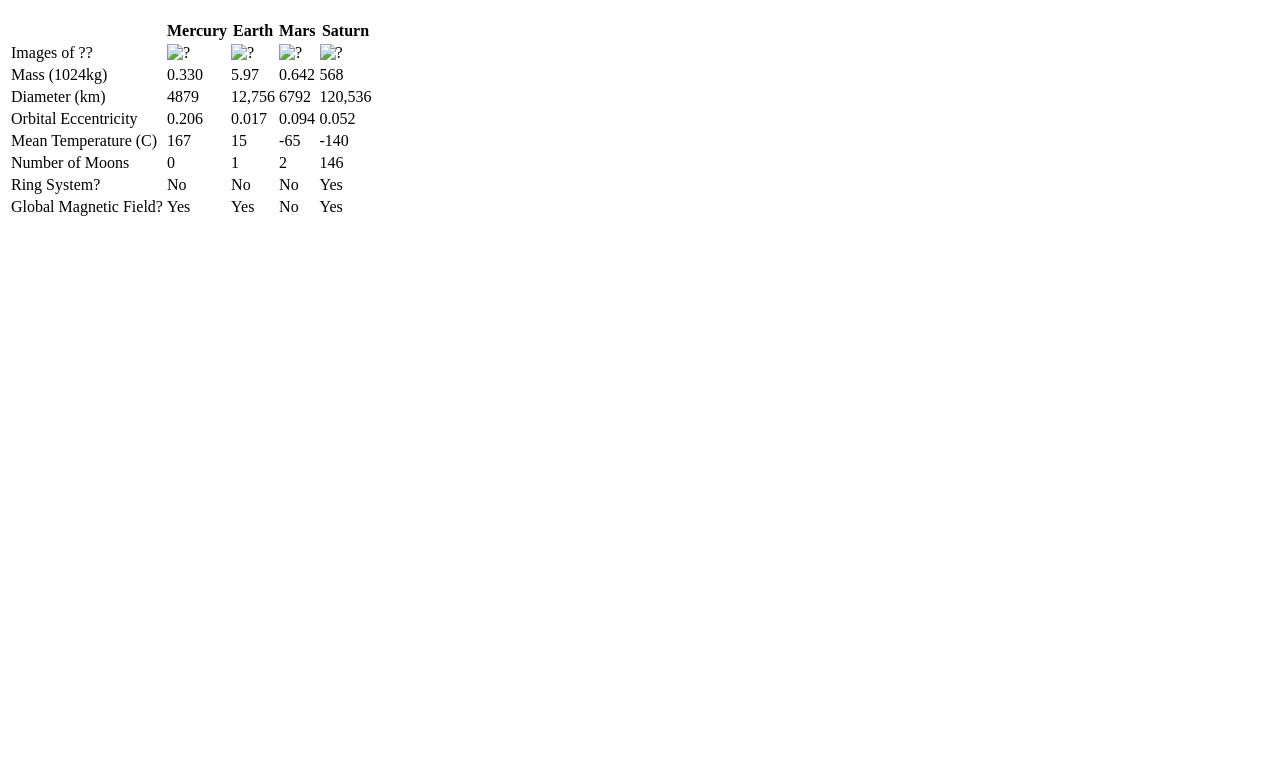
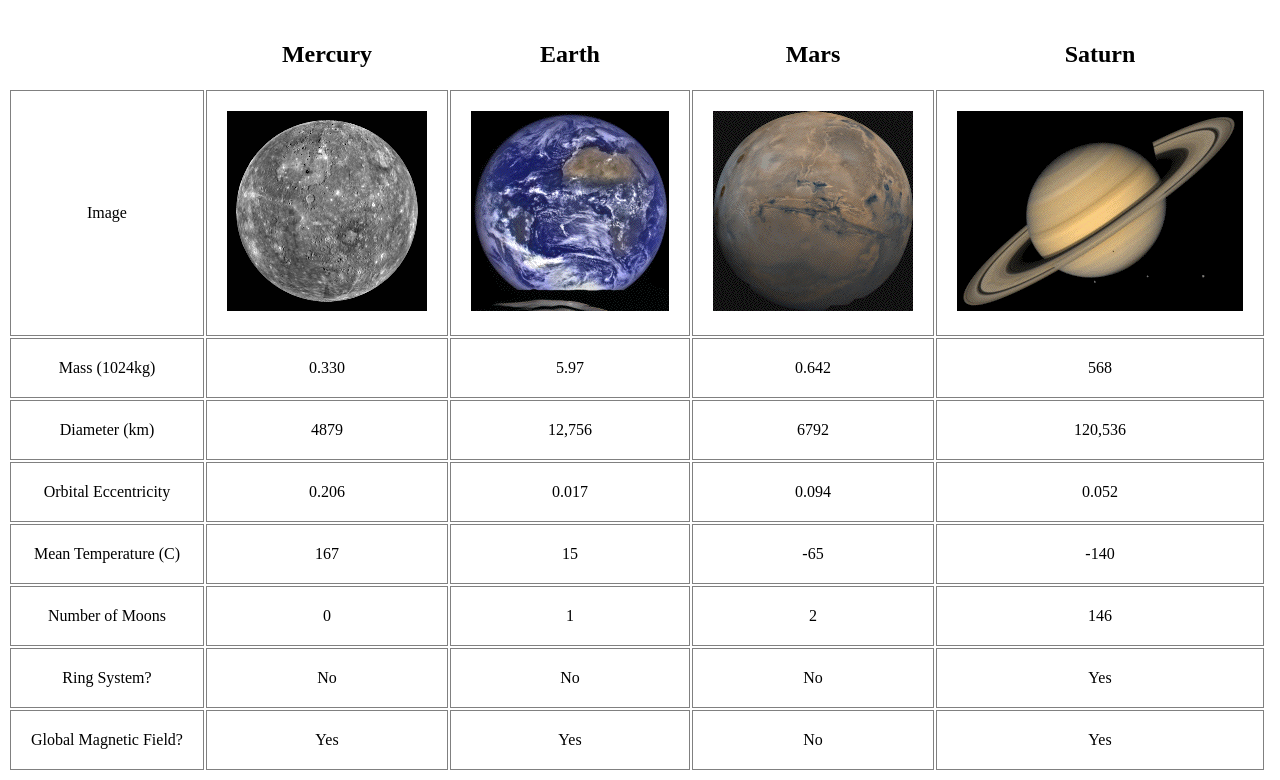
Before and after one commit to danicachen11/webdev_lab7, a plain HTML site: page index.html in a window 1280 px wide. Shown: the part 61-841 px from the top of the page. Before the commit the page ends 800 px from the top, so only its background shows below. Drawn offline with Linux system fonts and the light colour scheme.

Commit message:
add style for td and th

```diff
--- a/css/style.css
+++ b/css/style.css
@@ -0,0 +1,10 @@
+th {
+  font-size: 1.5em;
+  padding: 20px;
+}
+
+td {
+  padding: 20px;
+  text-align: center;
+  border: 1px solid gray;
+}
--- a/index.html
+++ b/index.html
@@ -16,60 +16,60 @@
       <th>Saturn</th>
     </tr>
     <tr>
-      <td>Images of ??</td>
-      <td><img src="images/planet_1.png" alt="?"></td>
-      <td><img src="images/planet_2.png" alt="?"></td>
-      <td><img src="images/planet_3.png" alt="?"></td>
-      <td><img src="images/planet_4.png" alt="?"></td>
+      <td class="field-name">Image</td>
+      <td><img src="media/mercury.png" alt="Mercury"></td>
+      <td><img src="media/earth.png" alt="Earth"></td>
+      <td><img src="media/mars.png" alt="Mars"></td>
+      <td><img src="media/saturn.png" alt="Saturn"></td>
     </tr>
     <tr>
-      <td>Mass (1024kg)</td>
+      <td class="field-name">Mass (1024kg)</td>
       <td>0.330</td>
       <td>5.97</td>
       <td>0.642</td>
       <td>568</td>
     </tr>
     <tr>
-      <td>Diameter (km)</td>
+      <td class="field-name">Diameter (km)</td>
       <td>4879</td>
       <td>12,756</td>
       <td>6792</td>
       <td>120,536</td>
     </tr>
     <tr>
-      <td>Orbital Eccentricity</td>
+      <td class="field-name">Orbital Eccentricity</td>
       <td>0.206</td>
       <td>0.017</td>
       <td>0.094</td>
       <td>0.052</td>
     </tr>
     <tr>
-      <td>Mean Temperature (C)</td>
+      <td class="field-name">Mean Temperature (C)</td>
       <td>167</td>
       <td>15</td>
       <td>-65</td>
       <td>-140</td>
     </tr>
     <tr>
-      <td>Number of Moons</td>
+      <td class="field-name">Number of Moons</td>
       <td>0</td>
       <td>1</td>
       <td>2</td>
       <td>146</td>
     </tr>
     <tr>
-      <td>Ring System?</td>
-      <td>No</td>
-      <td>No</td>
-      <td>No</td>
-      <td>Yes</td>
+      <td class="field-name">Ring System?</td>
+      <td class="no">No</td>
+      <td class="no">No</td>
+      <td class="no">No</td>
+      <td class="yes">Yes</td>
     </tr>
     <tr>
-      <td>Global Magnetic Field?</td>
-      <td>Yes</td>
-      <td>Yes</td>
-      <td>No</td>
-      <td>Yes</td>
+      <td class="field-name">Global Magnetic Field?</td>
+      <td class="yes">Yes</td>
+      <td class="yes">Yes</td>
+      <td class="no">No</td>
+      <td class="yes">Yes</td>
     </tr>
   </table>
 </body>
```
Also changed, not shown: 2 other files.
